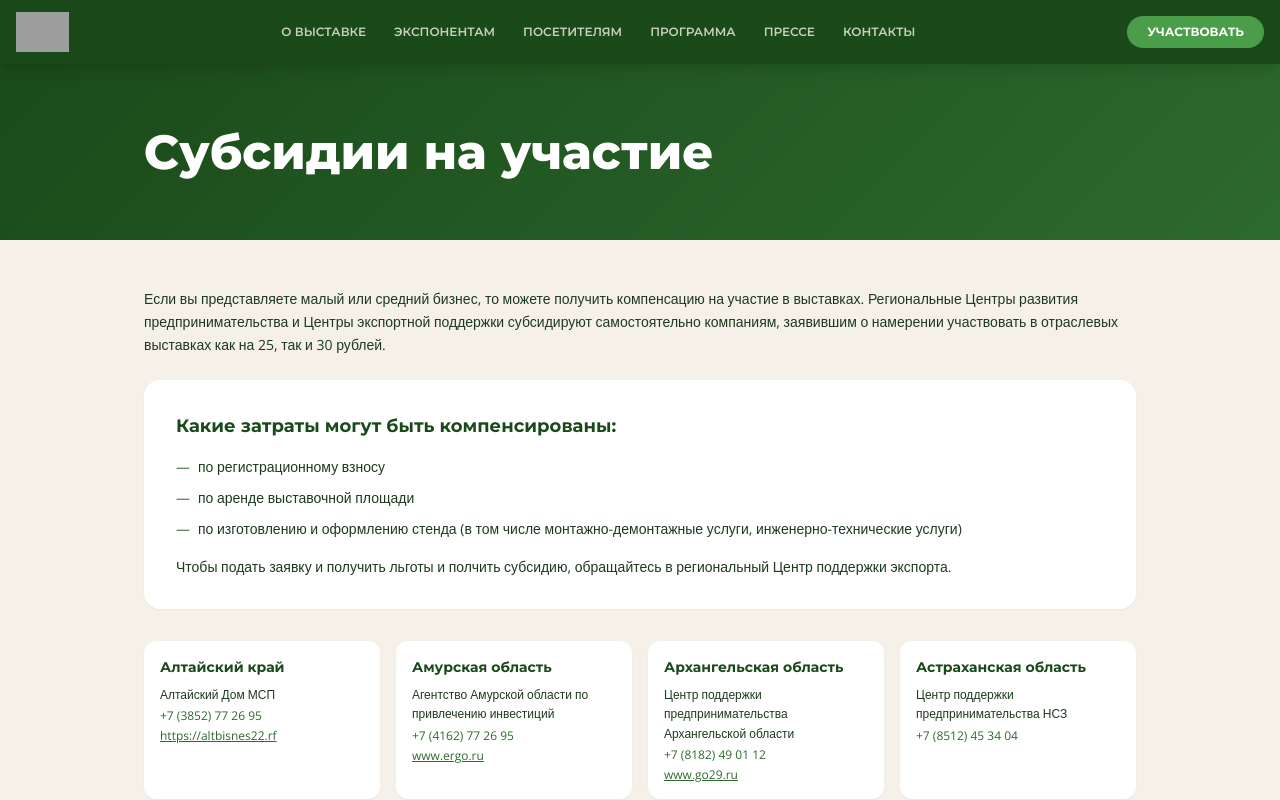
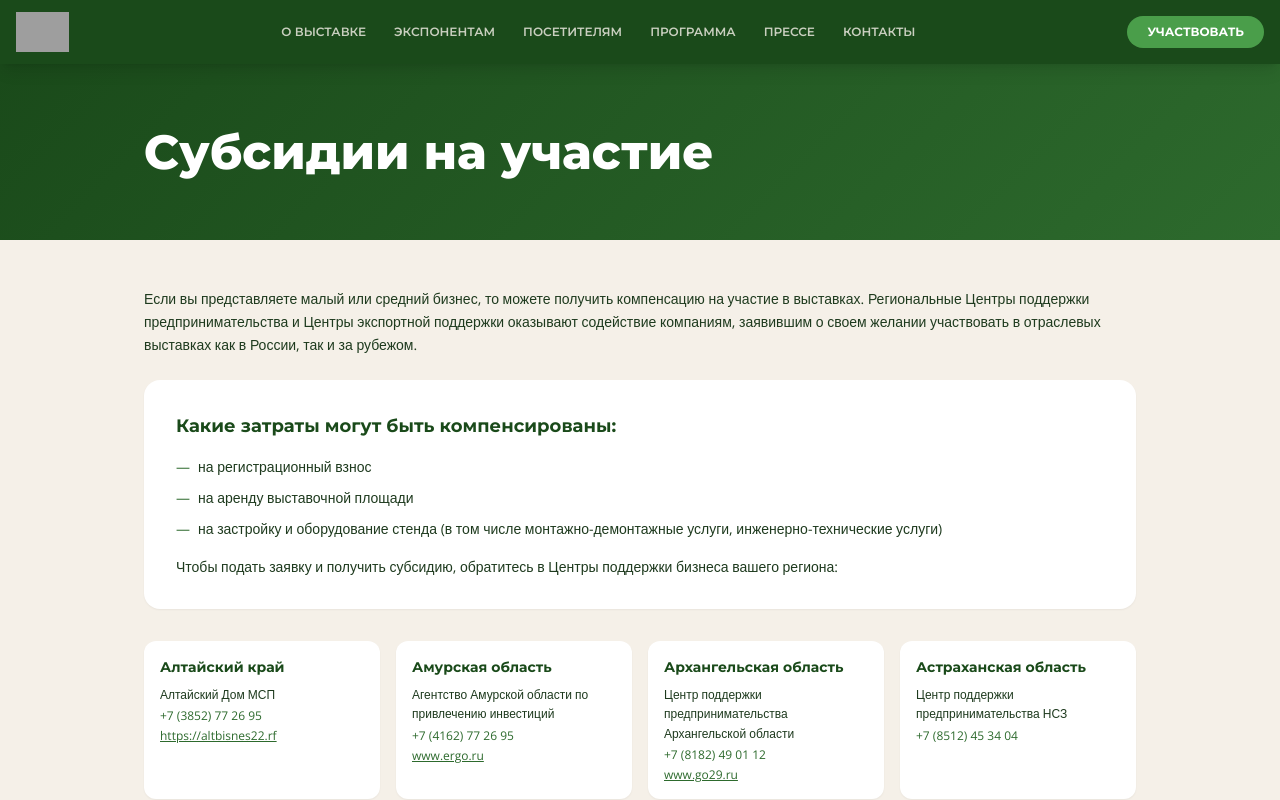
Before and after one commit to pr-poehali-dev/site-migration-greenexpo, a React (Vite) app: page /sub in a window 1280 px wide. Shown: the top 800 px of the page. Built offline with nearby package versions, Linux system fonts and the light colour scheme; grey boxes are pictures that could not be loaded.

Commit message:
refactor: обновлен текст о субсидиях на выставки

```diff
--- a/src/pages/Subsidies.tsx
+++ b/src/pages/Subsidies.tsx
@@ -2,9 +2,9 @@ import Header from '@/components/Header';
 import Footer from '@/components/Footer';
 
 const expenseItems = [
-  'по регистрационному взносу',
-  'по аренде выставочной площади',
-  'по изготовлению и оформлению стенда (в том числе монтажно-демонтажные услуги, инженерно-технические услуги)',
+  'на регистрационный взнос',
+  'на аренду выставочной площади',
+  'на застройку и оборудование стенда (в том числе монтажно-демонтажные услуги, инженерно-технические услуги)',
 ];
 
 const regions = [
@@ -476,7 +476,7 @@ export default function Subsidies() {
 
           {/* Вводный текст */}
           <p className="font-opensans text-sm leading-relaxed mb-6" style={{ color: 'var(--eco-text)' }}>
-            Если вы представляете малый или средний бизнес, то можете получить компенсацию на участие в выставках. Региональные Центры развития предпринимательства и Центры экспортной поддержки субсидируют самостоятельно компаниям, заявившим о намерении участвовать в отраслевых выставках как на 25, так и 30 рублей.
+            Если вы представляете малый или средний бизнес, то можете получить компенсацию на участие в выставках. Региональные Центры поддержки предпринимательства и Центры экспортной поддержки оказывают содействие компаниям, заявившим о своем желании участвовать в отраслевых выставках как в России, так и за рубежом.
           </p>
 
           {/* Что компенсируется */}
@@ -493,7 +493,7 @@ export default function Subsidies() {
               ))}
             </ul>
             <p className="font-opensans text-sm mt-4" style={{ color: 'var(--eco-text)' }}>
-              Чтобы подать заявку и получить льготы и полчить субсидию, обращайтесь в региональный Центр поддержки экспорта.
+              Чтобы подать заявку и получить субсидию, обратитесь в Центры поддержки бизнеса вашего региона:
             </p>
           </div>
 
```
